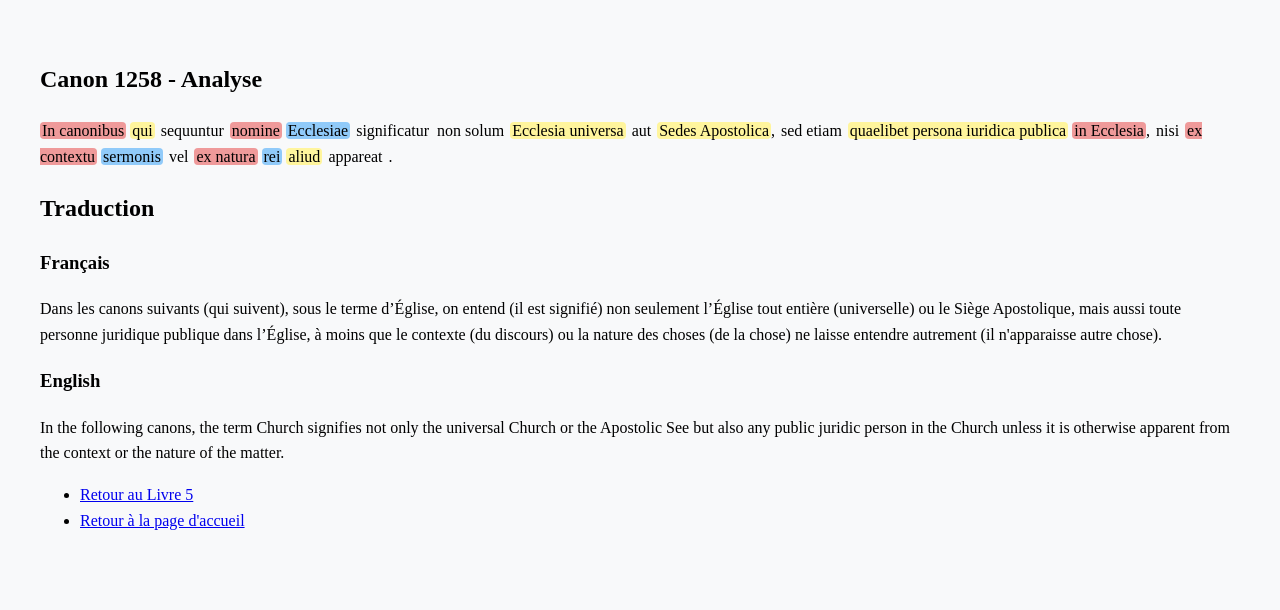
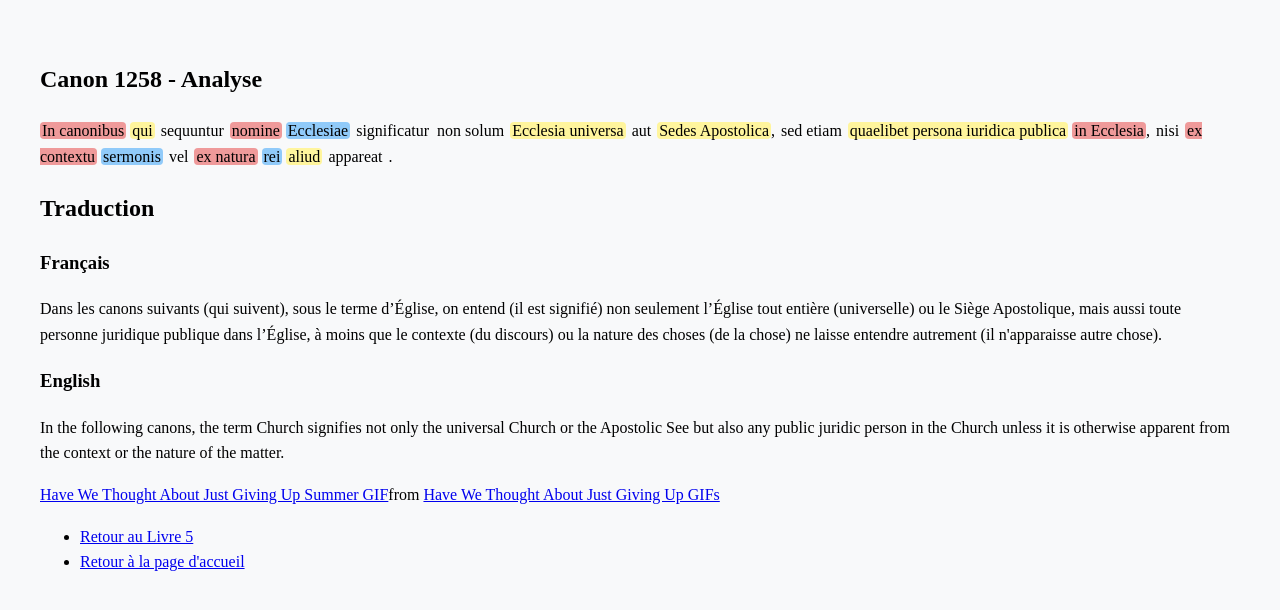
Before and after one commit to elibruyere/canon-1258, a plain HTML site: page index.html in a window 1280 px wide. Drawn offline with Linux system fonts and the light colour scheme; a script that the page names is missing.

Commit message:
Update index.html

```diff
--- a/index.html
+++ b/index.html
@@ -72,6 +72,7 @@ Dans les canons suivants (qui suivent), sous le terme d’Église, on entend (il
     <h3>English</h3>
     In the following canons, the term Church signifies not only the universal Church or the Apostolic See but also any public juridic person in the Church unless it is otherwise apparent from the context or the nature of the matter.
     </p>
+<div class="tenor-gif-embed" data-postid="6749555200814362389" data-share-method="host" data-aspect-ratio="1.76596" data-width="50%"><a href="https://tenor.com/view/have-we-thought-about-just-giving-up-summer-jerry-morty-rick-and-morty-gif-6749555200814362389">Have We Thought About Just Giving Up Summer GIF</a>from <a href="https://tenor.com/search/have+we+thought+about+just+giving+up-gifs">Have We Thought About Just Giving Up GIFs</a></div> <script type="text/javascript" async src="https://tenor.com/embed.js"></script>
   <ul>
         <li><a href=" https://elibruyere.github.io/Liber-5/">Retour au Livre 5</a></li>
         <li><a href="https://elibruyere.github.io/analyses-canoniques/">Retour à la page d'accueil</a></li>
```
